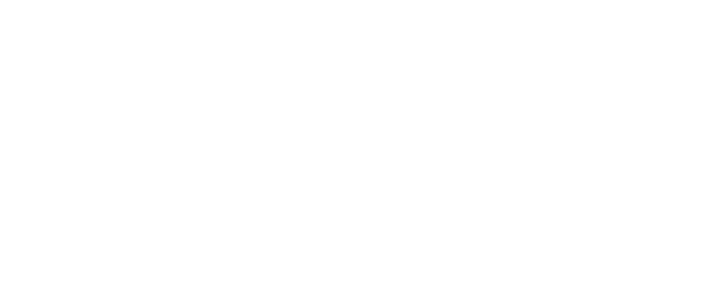
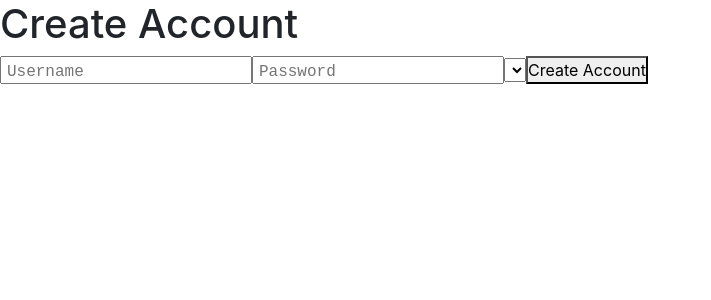
Before and after one commit to phamducphutrong/Web-Enterprise-Project, a React (Create React App) app in the folder Frontend/web-enterprise/: page /account in a window 1280 px wide. Before the commit this address had no page. Shown: the top 300 px of the page, without its empty margins (0-711 px from the left). Built offline with nearby package versions, Linux system fonts and the light colour scheme.

Commit message:
đẩy code create account

```diff
--- a/Frontend/web-enterprise/src/App.js
+++ b/Frontend/web-enterprise/src/App.js
@@ -3,7 +3,8 @@
 import Homepage from './components/homepage/Homepage';
 import Category from './components/category/Category';
 import CreateIdea from "./components/idea/CreateIdea";
-import Profile from './components/profile/Profile'
+import Profile from './components/profile/Profile';
+import Account from "./components/account/Account";
 function App() {
   return (
     <Router>
@@ -13,6 +14,7 @@
         <Route path="/category" element={<Category />} />
         <Route path="/createIdea" element={<CreateIdea />} />
         <Route path="/profile" element={<Profile />} />
+        <Route path="/account" element={<Account />} />
       </Routes>
     </Router>
   );
--- /dev/null
+++ b/Frontend/web-enterprise/src/components/account/Account.js
@@ -0,0 +1,57 @@
+import axios from "axios";
+import { useState } from "react";
+import { apiUrl } from "../../constants/constants";
+
+const Account = () => {
+    const Roles = ['Administrator', 'QAM', 'QAC', 'Staff'];
+    const [createAccountForm, setCreateAccountForm] = useState({
+        Username: '',
+        Password: '',
+        Role: Roles[0]
+    });
+
+    const { Username, Password, Role } = createAccountForm;
+
+    const onChangeCreateAccountForm = event => {
+        setCreateAccountForm({ ...createAccountForm, [event.target.name]: event.target.value });
+    }
+
+    const createAccount = event => {
+        event.preventDefault();
+        (async () => {
+            try {
+                const response = await axios.post(`${apiUrl}/auth/create`, createAccountForm);
+                if (response.data.success) {
+                    console.log(response.data);
+                    setCreateAccountForm({
+                        Username: '',
+                        Password: '',
+                        Role: Roles[0]
+                    });
+                }
+            } catch (error) {
+                console.log(error.response.data);
+            }
+        })();
+    }
+
+    return (
+        <>
+            <h1>Create Account</h1>
+            <form onSubmit={createAccount}>
+                <input type='text' placeholder="Username" name="Username" value={Username} onChange={onChangeCreateAccountForm} />
+                <input type='password' placeholder="Password" name="Password" value={Password} onChange={onChangeCreateAccountForm} />
+                <select value={Role} name="Role" onChange={onChangeCreateAccountForm}>
+                    {
+                        Roles.map((Role, index) => {
+                            <option key={index} value={Role}>{Role}</option>
+                        })
+                    }
+                </select>
+                <button type="submit">Create Account</button>
+            </form>
+        </>
+    );
+};
+
+export default Account;
```
Also changed, not shown: 1 other file (tests, documents, lock files or other folders).
